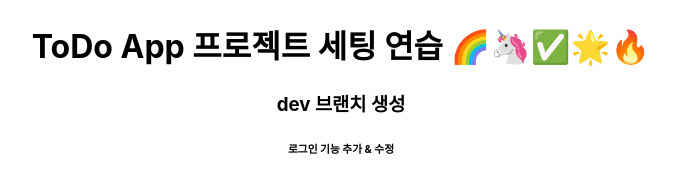
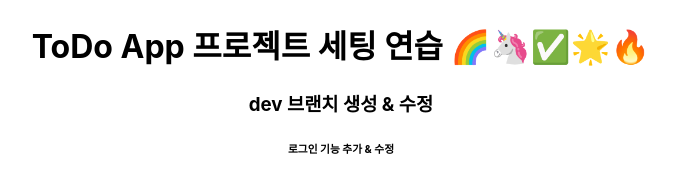
Before and after one commit to Pikadev1771/project-setting-todo-app, a JavaScript app: page / in a window 1280 px wide. Shown: the top 179 px of the page, without its empty margins (299-975 px from the left). Built offline with nearby package versions, Linux system fonts and the light colour scheme.

Commit message:
fix: dev branch 수정

```diff
--- a/src/App.js
+++ b/src/App.js
@@ -4,7 +4,7 @@ function App() {
   return (
     <div className="App">
       <h1>ToDo App 프로젝트 세팅 연습 🌈🦄✅🌟🔥</h1>
-      <h3>dev 브랜치 생성</h3>
+      <h3>dev 브랜치 생성 & 수정</h3>
       <h6>로그인 기능 추가 & 수정</h6>
     </div>
   );
```
